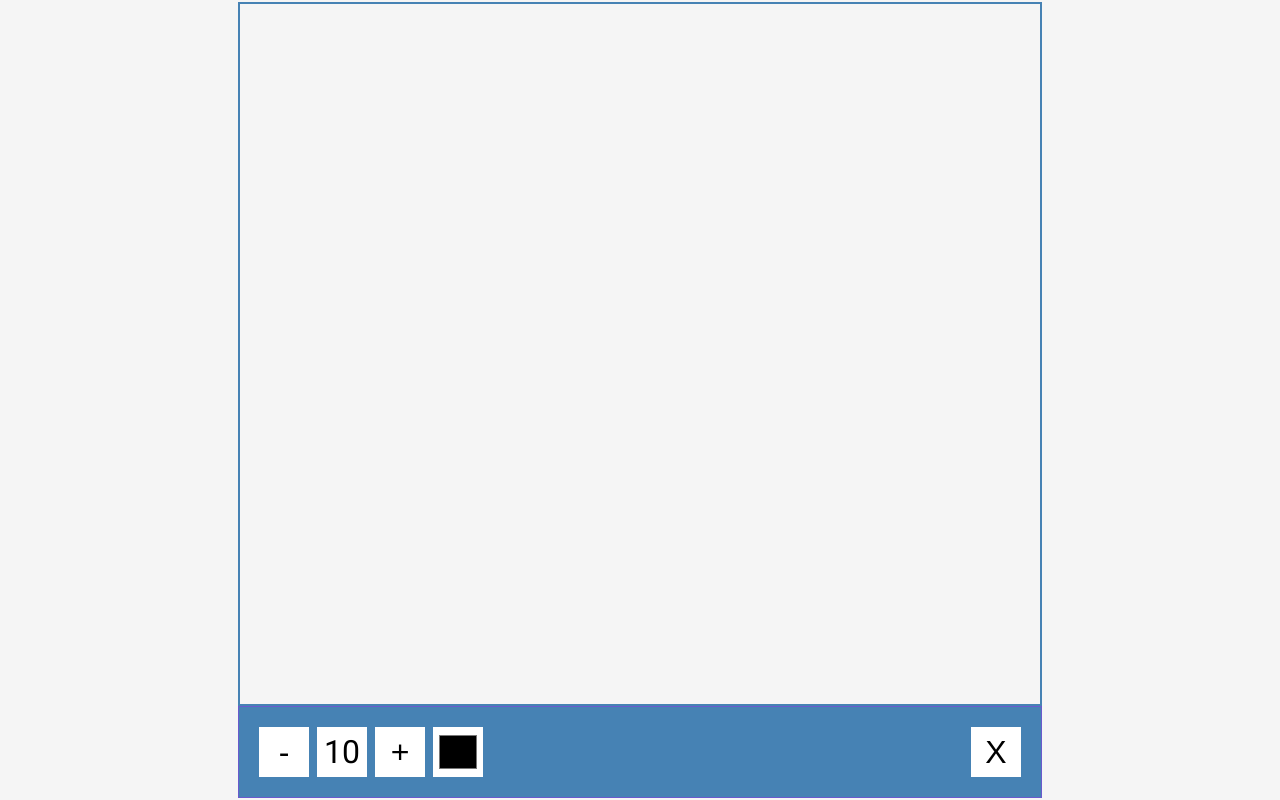
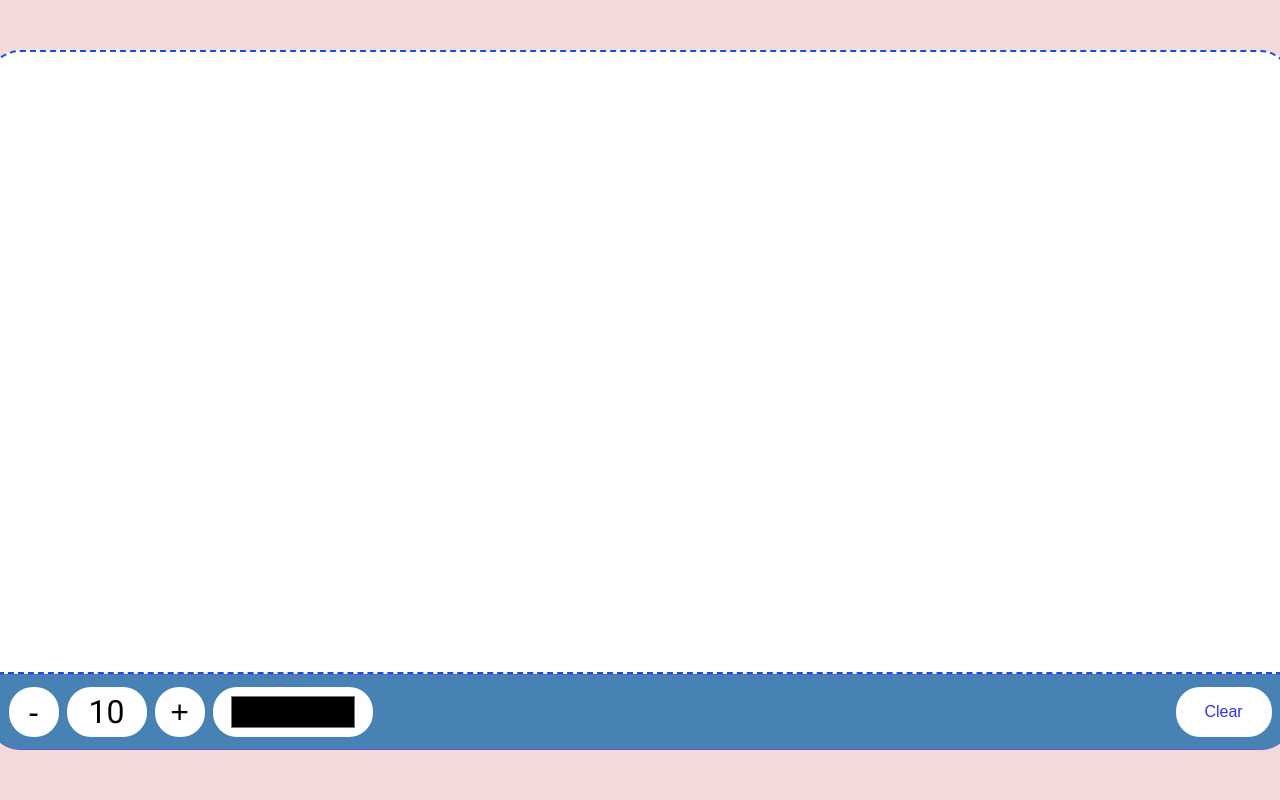
Before and after one commit to rushi-rgb/DrawingWebsite, a plain HTML site: page index.html in a window 1280 px wide. Drawn offline with Linux system fonts and the light colour scheme.

Commit message:
UI changes

```diff
--- a/index.html
+++ b/index.html
@@ -7,13 +7,13 @@
     <title>Drawing App</title>
   </head>
   <body>
-    <canvas id="canvas" width="800" height="700"></canvas>
+    <canvas id="canvas" width="1300" height="620"></canvas>
     <div class="toolbox">
       <button id="decrease">-</button>
       <span id="size">10</span>
       <button id="increase">+</button>
       <input type="color" id="color">
-      <button id="clear">X</button>
+      <button id="clear">Clear</button>
     </div>
 
     <script src="script.js"></script>
--- a/style.css
+++ b/style.css
@@ -5,7 +5,7 @@
 }
 
 body {
-  background-color: #f5f5f5;
+  background-color: #f3dada;
   font-family: 'Roboto', sans-serif;
   display: flex;
   flex-direction: column;
@@ -16,15 +16,20 @@ body {
 }
 
 canvas {
-  border: 2px solid steelblue;
+  border: 2px dashed rgb(9, 82, 239);
+  border-top-left-radius: 2rem;
+  border-top-right-radius: 2rem;
+  background-color: #fff;
 }
 
 .toolbox {
   background-color: steelblue;
   border: 1px solid slateblue;
   display: flex;
-  width: 804px;
-  padding: 1rem;
+  width: 1305px;
+  padding: 0.5rem 1rem;
+  border-bottom-left-radius: 2rem;
+  border-bottom-right-radius: 2rem
 }
 
 .toolbox > * {
@@ -44,3 +49,28 @@ canvas {
 .toolbox > *:last-child {
   margin-left: auto;
 }
+
+button, #size, #color{
+  padding: 0.3rem;
+  border-radius: 1.5rem;
+  width: 5rem;
+}
+
+#color{
+  width: 10rem;
+  padding: 0.3rem 1rem;
+}
+
+#clear{
+  width: 6rem;
+  font-size: medium;
+  color: rgb(49, 49, 245);
+  transition: all 0.5sec ease;
+}
+
+#clear:hover{
+  background-color: rgb(168, 229, 229);
+  color: rgb(224, 64, 64);
+  font-weight: 600;
+  transition: all 0.5sec ease;
+}
```
